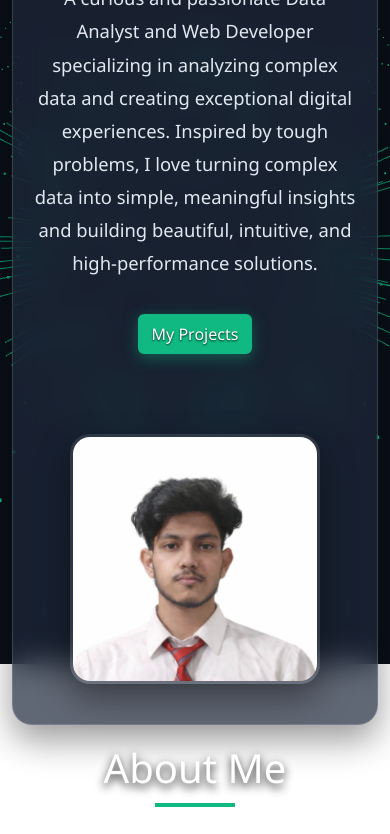
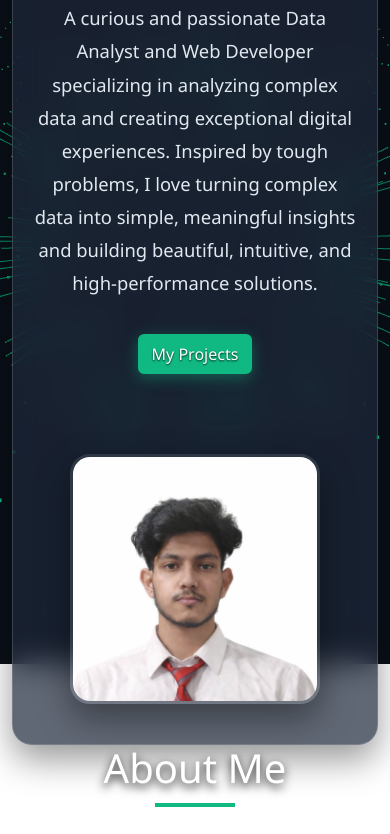
Before and after one commit to Gauravpandey0025/MY-PORTFOLIO, a plain HTML site: page index.html in a window 390 px wide. Shown: the part 180-1014 px from the top of the page. Drawn offline with nearby package versions, Linux system fonts and the light colour scheme.

Commit message:
Update style.css

```diff
--- a/style.css
+++ b/style.css
@@ -682,7 +682,7 @@
         grid-template-columns: 1fr;
         text-align: center;
         padding: 40px 20px;
-        margin-top: 80px; /* Push content down on mobile so header doesn't overlap */
+        margin-top: 120px; /* Push content down on mobile so header doesn't overlap */
     }
 
     .hero-text h1 {
```
